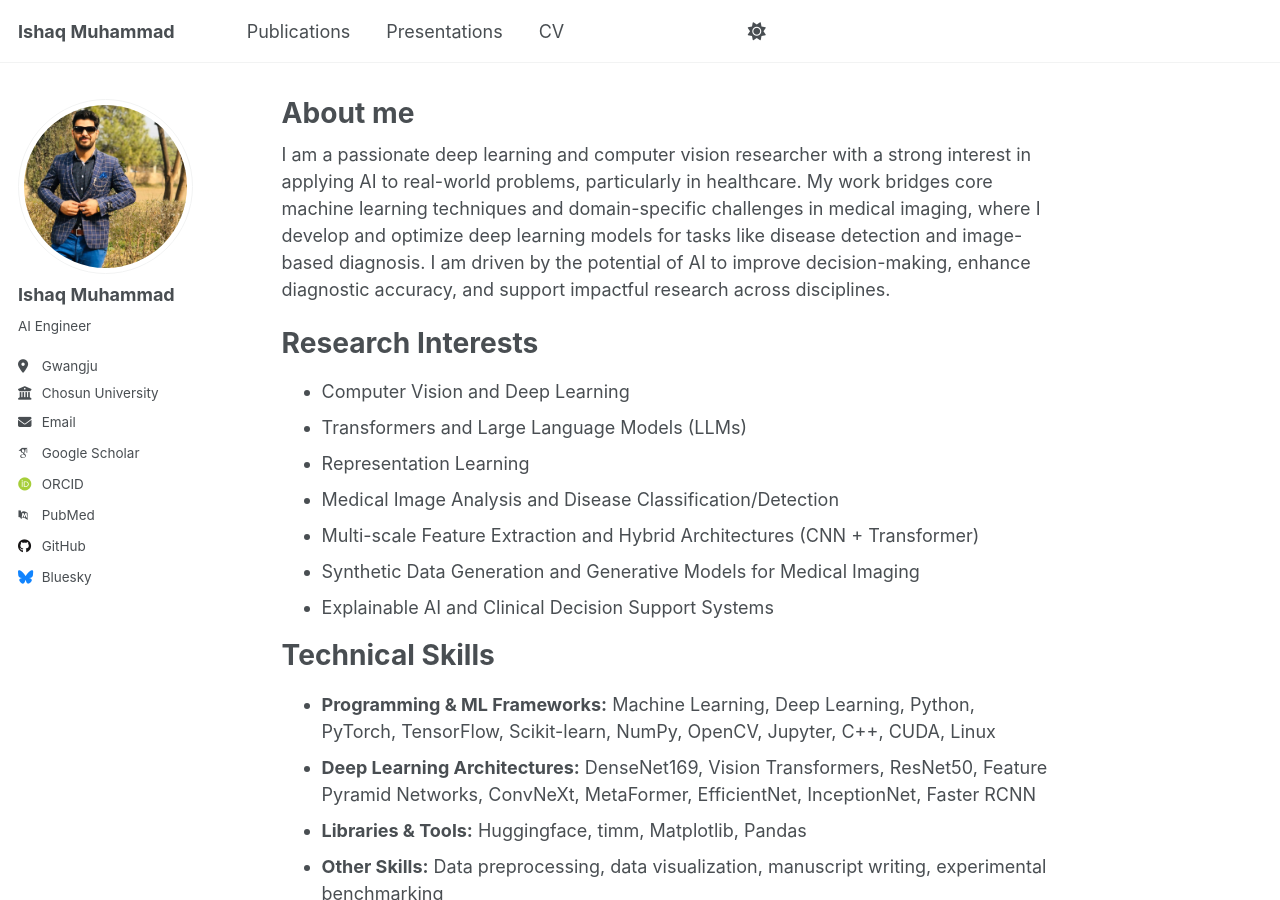
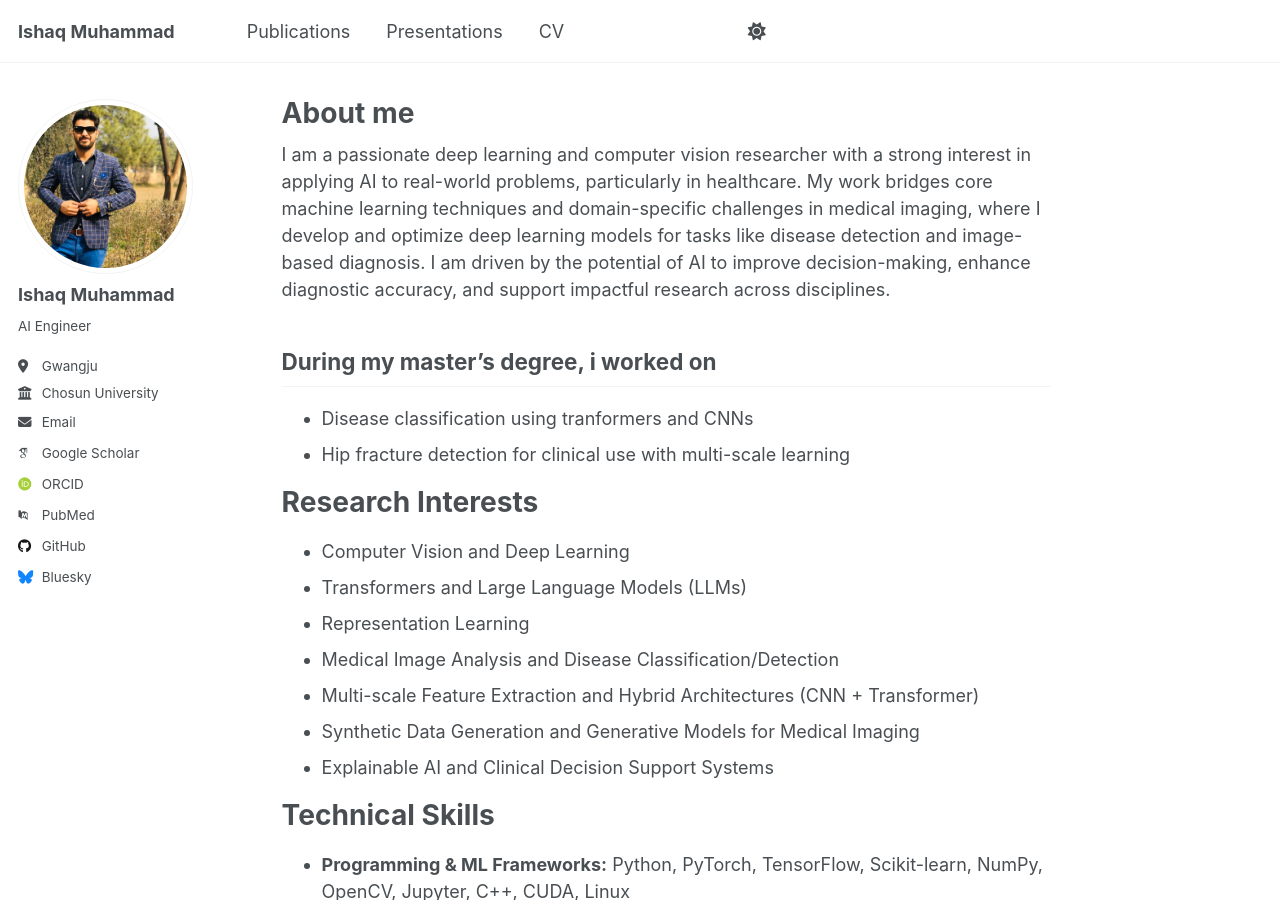
Before and after one commit to IshaqMKhan/IshaqMKhan.github.io, a Jekyll site: the page built from _pages/about.md, in a window 1280 px wide and 900 px high. Built offline with Jekyll 4.4.1, drawn with Linux system fonts in a browser that asks for light colours; some web fonts are replaced; a script that is not in the unit is left out.

Commit message:
Update about.md

```diff
--- a/_pages/about.md
+++ b/_pages/about.md
@@ -8,6 +8,10 @@ redirect_from:
 ---
 
 I am a passionate deep learning and computer vision researcher with a strong interest in applying AI to real-world problems, particularly in healthcare. My work bridges core machine learning techniques and domain-specific challenges in medical imaging, where I develop and optimize deep learning models for tasks like disease detection and image-based diagnosis. I am driven by the potential of AI to improve decision-making, enhance diagnostic accuracy, and support impactful research across disciplines.
+
+## During my master's degree, i worked on
+- Disease classification using tranformers and CNNs
+- Hip fracture detection for clinical use with multi-scale learning
 
 Research Interests
 ======
@@ -22,7 +26,7 @@ Research Interests
 Technical Skills
 ======
 
-- **Programming & ML Frameworks:** Machine Learning, Deep Learning, Python, PyTorch, TensorFlow, Scikit-learn, NumPy, OpenCV, Jupyter, C++, CUDA, Linux
+- **Programming & ML Frameworks:** Python, PyTorch, TensorFlow, Scikit-learn, NumPy, OpenCV, Jupyter, C++, CUDA, Linux
 - **Deep Learning Architectures:** DenseNet169, Vision Transformers, ResNet50, Feature Pyramid Networks, ConvNeXt, MetaFormer, EfficientNet, InceptionNet, Faster RCNN
 - **Libraries & Tools:** Huggingface, timm, Matplotlib, Pandas
 - **Other Skills:** Data preprocessing, data visualization, manuscript writing, experimental benchmarking
```
